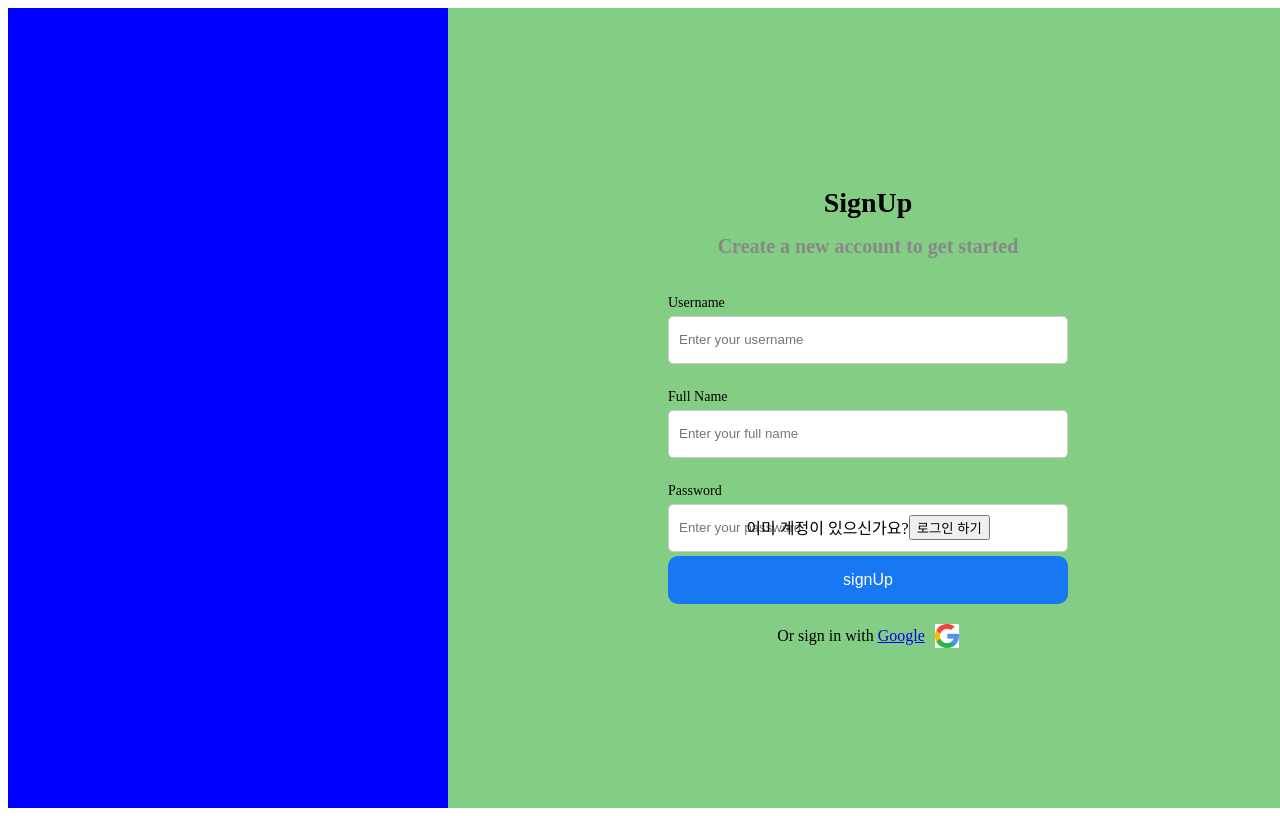
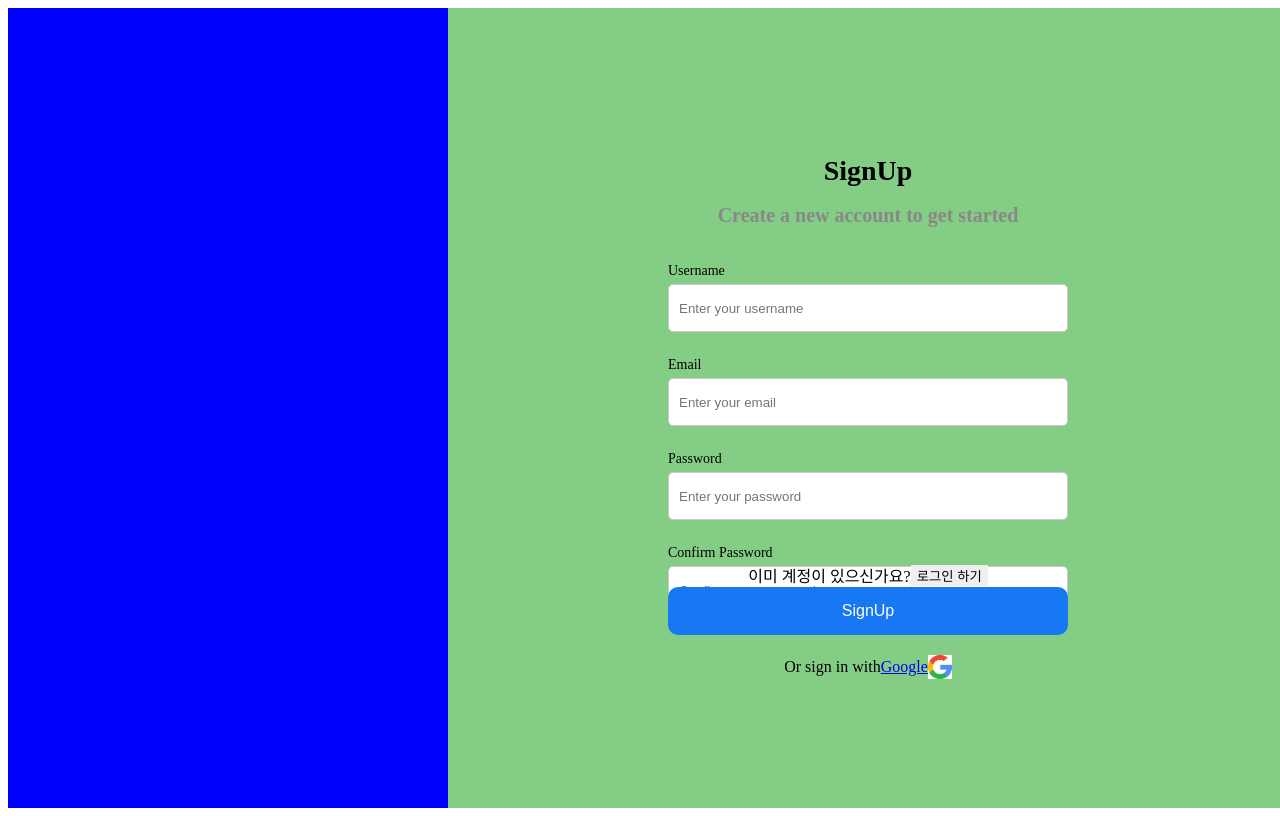
Before and after one commit to Personal-Daily-Scheduler/PDS-Client, a React (Vite) app: page / in a window 1280 px wide. Both pictures are taken after a click on the button "회원 가입 하기". Built offline with nearby package versions, Linux system fonts and the light colour scheme.

Commit message:
✨ [refactor] 렌더링 함수를 분리 & 비밀번호 유효성 로직 추가

```diff
--- a/src/components/Login/index.jsx
+++ b/src/components/Login/index.jsx
@@ -2,17 +2,24 @@ import { useState } from "react";
 import { Link } from "react-router-dom";
 import styled from "styled-components";
 
+import isPasswordValid from "../../utils/passwordValidation";
 import CommonButton from "../../shared/Button";
 import CommonTitle from "../../shared/Title";
 import Input from "../../shared/Input/Index";
-import GoogleLogo from "../../assets/google_logo.png"
-
+import ErrorMessage from "../../shared/ErrorMessage";
+import googleLogoImage from "../../assets/google_logo.png"
 
 function Login() {
   const [selectedOption, setSelectedOption] = useState("signIn");
+  const [loginId, setLoginId] = useState("");
+  const [loginPassword, setLoginPassword] = useState("");
   const [username, setUsername] = useState('');
-  const [fullName, setFullName] = useState('');
+  const [email, setEmail] = useState('');
   const [password, setPassword] = useState('');
+  const [confirmPassword, setConfirmPassword] = useState('');
+
+  const [passwordValid, setPasswordValid] = useState(false);
+  const [signUpError, setSignUpError] = useState("");
 
   const handleButtonClick = (option) => {
     setSelectedOption(option);
@@ -21,14 +28,151 @@ function Login() {
   const handleInputChange = (event, field) => {
     const value = event.target.value;
 
+    if (field === 'loginId') {
+      setLoginId(value);
+    }
+
+    if (field === 'loginPassword') {
+      setLoginPassword(value);
+    }
+
     if (field === 'username') {
       setUsername(value);
-    } else if (field === 'fullName') {
-      setFullName(value);
-    } else if (field === 'password') {
+    }
+
+    if (field === 'email') {
+      setEmail(value);
+    }
+
+    if (field === 'password') {
       setPassword(value);
+      setConfirmPassword('');
+
+      const isValidPassword = isPasswordValid(value);
+
+      setPasswordValid(isValidPassword);
+    }
+
+    if (field === 'confirmPassword') {
+      setConfirmPassword(value);
     }
   };
+
+  const handleClickLoginButton = () => {
+    // 3/11 (월) 오후작성
+  }
+
+  const isSignUpFormValid = () => {
+    if (!username || !email || !password || !confirmPassword) {
+      setSignUpError({
+        children: '모든 필수 항목을 입력하세요.',
+        visible: true,
+      });
+      return false;
+    }
+
+    if (password.length < 6) {
+      setSignUpError({
+        children: '비밀 번호는 반드시 6자 이상이어야 합니다.',
+        visible: true,
+      });
+      return false;
+    }
+
+    if (!passwordValid) {
+      setSignUpError({
+        children: '대 소문자를 포함해야 합니다.',
+        visible: true,
+      });
+      return false;
+    }
+
+    if (password !== confirmPassword) {
+      setSignUpError({
+        children: '비밀번호가 서로 일치하지 않습니다.',
+        visible: true,
+      });
+
+      return false;
+    }
+
+    return true;
+  };
+
+  const handleClickSignUpButton = () => {
+    if (isSignUpFormValid()) {
+      setSignUpError({
+        children: '',
+        visible: false,
+      });
+    }
+  };
+
+  const renderGuestForm = () => (
+    <Input
+      label="Email"
+      type="email"
+      placeholder="Enter your email"
+      description="We need your email to start edit diary"
+    >
+    </Input>
+  )
+  const renderSighUpForm = () => (
+    <div>
+      <Input
+        label="Username"
+        type="text"
+        value={username}
+        placeholder="Enter your username"
+        onChange={(e) => handleInputChange(e, 'username')}
+      />
+      <Input
+        label="Email"
+        type="email"
+        value={email}
+        placeholder="Enter your email"
+        onChange={(e) => handleInputChange(e, 'email')}
+      />
+      <Input
+        label="Password"
+        type="password"
+        value={password}
+        placeholder="Enter your password"
+        onChange={(e) => handleInputChange(e, 'password')}
+      />
+      <Input
+        label="Confirm Password"
+        type="password"
+        value={confirmPassword}
+        placeholder="Confirm your password"
+        onChange={(e) => handleInputChange(e, 'confirmPassword')}
+      />
+      {signUpError.visible && (
+        <ErrorMessage
+          children={signUpError.children}
+          setMessage={setSignUpError}
+        />
+      )}
+    </div>
+  )
+  const renderUserForm = () => (
+    <div>
+      <Input
+        label="Email"
+        type="email"
+        placeholder="Enter your email"
+        onChange={(e) => handleInputChange(e, 'loginId')}
+      >
+      </Input>
+      <Input
+        label="Password"
+        type="password"
+        placeholder="Enter your password"
+        onChange={(e) => handleInputChange(e, 'loginPassword')}
+      >
+      </Input>
+    </div>
+  )
 
   return (
     <Container>
@@ -50,98 +194,53 @@ function Login() {
           <CommonTitle mainTitle="SignUp" subTitle="Create a new account to get started" />
         )}
         <LoginContentWrapper>
-          {selectedOption === 'guest' && (
-            <Input
-              label="Email"
-              type="email"
-              placeholder="Enter your email"
-              description="We need your email to start edit diary"
-            >
-            </Input>
-          )}
-          {selectedOption === 'signIn' && (
-            <div>
-              <Input
-                label="Email"
-                type="email"
-                placeholder="Enter your email"
-                onChange={(e) => handleInputChange(e, 'username')}
-              >
-              </Input>
-              <Input
-                label="Password"
-                type="password"
-                placeholder="Enter your password"
-                onChange={(e) => handleInputChange(e, 'username')}
-              >
-              </Input>
-            </div>
-          )}
-          {selectedOption === 'signUp' && (
-            <div>
-              <Input
-                label="Username"
-                type="text"
-                placeholder="Enter your username"
-                onChange={(e) => handleInputChange(e, 'username')}
-              />
-              <Input
-                label="Full Name"
-                type="text"
-                placeholder="Enter your full name"
-                onChange={(e) => handleInputChange(e, 'fullName')}
-              />
-              <Input
-                label="Password"
-                type="password"
-                placeholder="Enter your password"
-                onChange={(e) => handleInputChange(e, 'password')}
-              />
-            </div>
-          )}
+          {selectedOption === 'guest' && renderGuestForm()}
+          {selectedOption === 'signIn' && renderUserForm()}
+          {selectedOption === 'signUp' && renderSighUpForm()}
         </LoginContentWrapper>
         {selectedOption !== 'signUp' ? (
           <>
-            <ParagraphWrapper>
-              아직 아이디어가 없으세요? <button onClick={() => handleButtonClick('signUp')}>회원 가입 하기</button>
-            </ParagraphWrapper>
-            <CommonButton width="400px" height="48px" onClick={() => console.log('로그인 버튼 클릭')}>
-              login
+            <DescriptionWrapper>
+              아직 아이디어가 없으세요? <ButtonText onClick={() => handleButtonClick('signUp')}>회원 가입 하기</ButtonText>
+            </DescriptionWrapper>
+            <CommonButton width="400px" height="48px" onClick={handleClickLoginButton}>
+              Login
             </CommonButton>
           </>
         ): (
           <>
-            <ParagraphWrapper>
-              이미 계정이 있으신가요? <button onClick={() => handleButtonClick('signIn')}>로그인 하기</button>
-            </ParagraphWrapper>
-            <submit>
-              <CommonButton width="400px" height="48px" onClick={() => console.log()}>
-                signUp
-              </CommonButton>
-            </submit>
+            <DescriptionWrapper>
+              이미 계정이 있으신가요? <ButtonText onClick={() => handleButtonClick('signIn')}>로그인 하기</ButtonText>
+            </DescriptionWrapper>
+            <CommonButton width="400px" height="48px" onClick={handleClickSignUpButton}>
+              SignUp
+            </CommonButton>
           </>
         )}
         <GoogleSignInContainer>
-          <GoogleSignInText>
-            Or sign in with <Link to="*">Google</Link>
-          </GoogleSignInText>
-          <GoogleSignInImage src={GoogleLogo} alt="Google Logo" />
+          Or sign in with <Link to="*">Google</Link>
+          <GoogleLogo src={googleLogoImage} alt="Google Logo" />
         </GoogleSignInContainer>
       </Wrapper>
     </Container>
   );
 }
 
-const ParagraphWrapper = styled.p`
+const DescriptionWrapper = styled.div`
   display: flex;
   align-items: center;
   margin-top: 20px;
 `
 
 const LoginContentWrapper = styled.div`
-  height: 25%;
+  height: 35%;
 `;
 
+const ButtonText = styled.button`
+  border: none;
+  background-color: none;
+  color: black;
+`
 const ButtonLine = styled.div`
   background-color: #E9F1FF;
   padding: 10px 5px;
@@ -193,13 +292,10 @@ const GoogleSignInContainer = styled.div`
   display: flex;
   align-items: center;
   margin-top: 20px;
+  justify-content: space-between;
 `;
 
-const GoogleSignInText = styled.div`
-  margin-right: 10px;
-`;
-
-const GoogleSignInImage = styled.img`
+const GoogleLogo = styled.img`
   width: 24px;
   height: 24px;
 `;
--- /dev/null
+++ b/src/utils/passwordValidation.js
@@ -0,0 +1,8 @@
+const isPasswordValid = (password) => {
+  const isLengthValid = password.length >= 6;
+  const isAlphabeticValid = /[A-Za-z]/.test(password);
+
+  return isLengthValid && isAlphabeticValid;
+};
+
+export default isPasswordValid;
```
